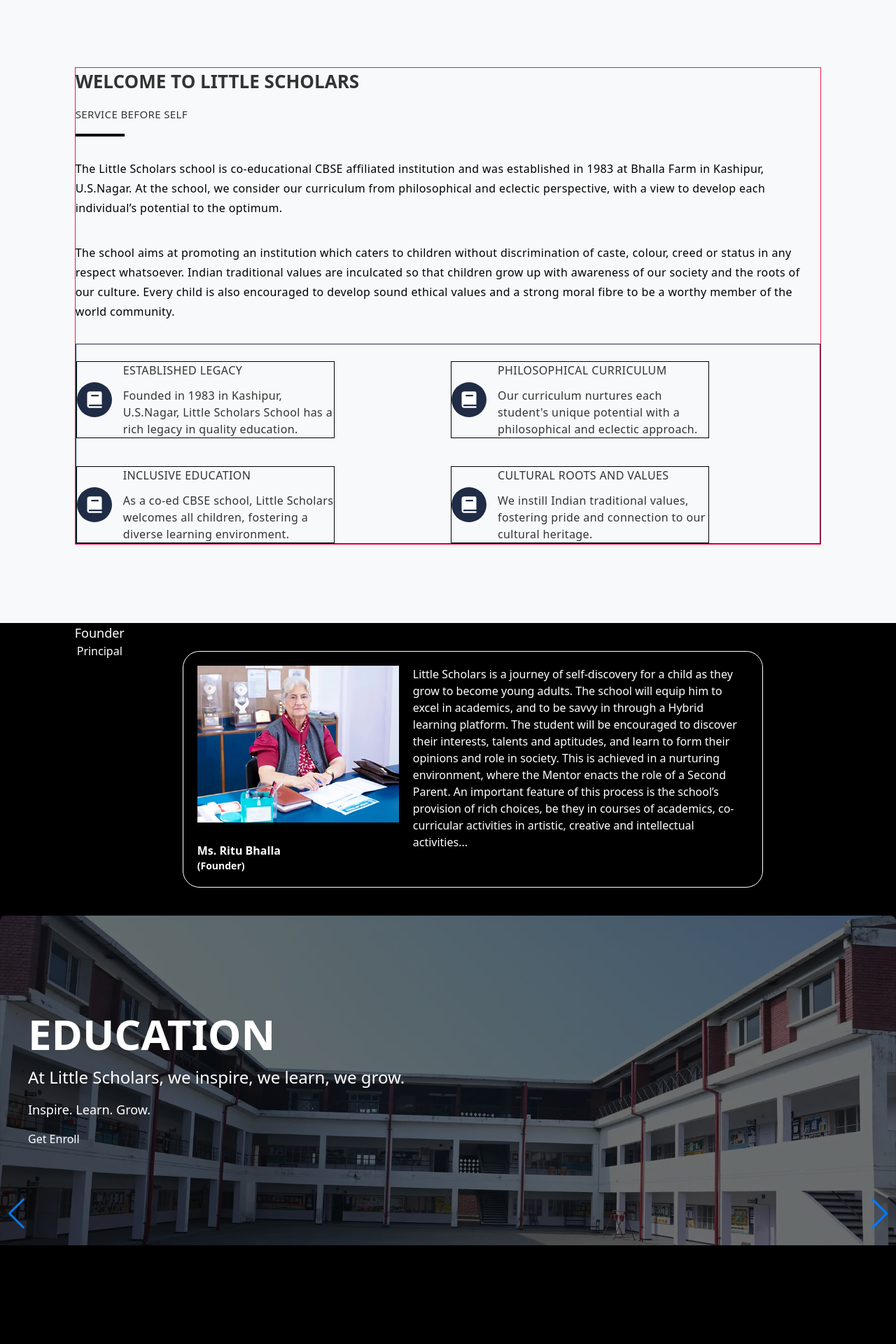
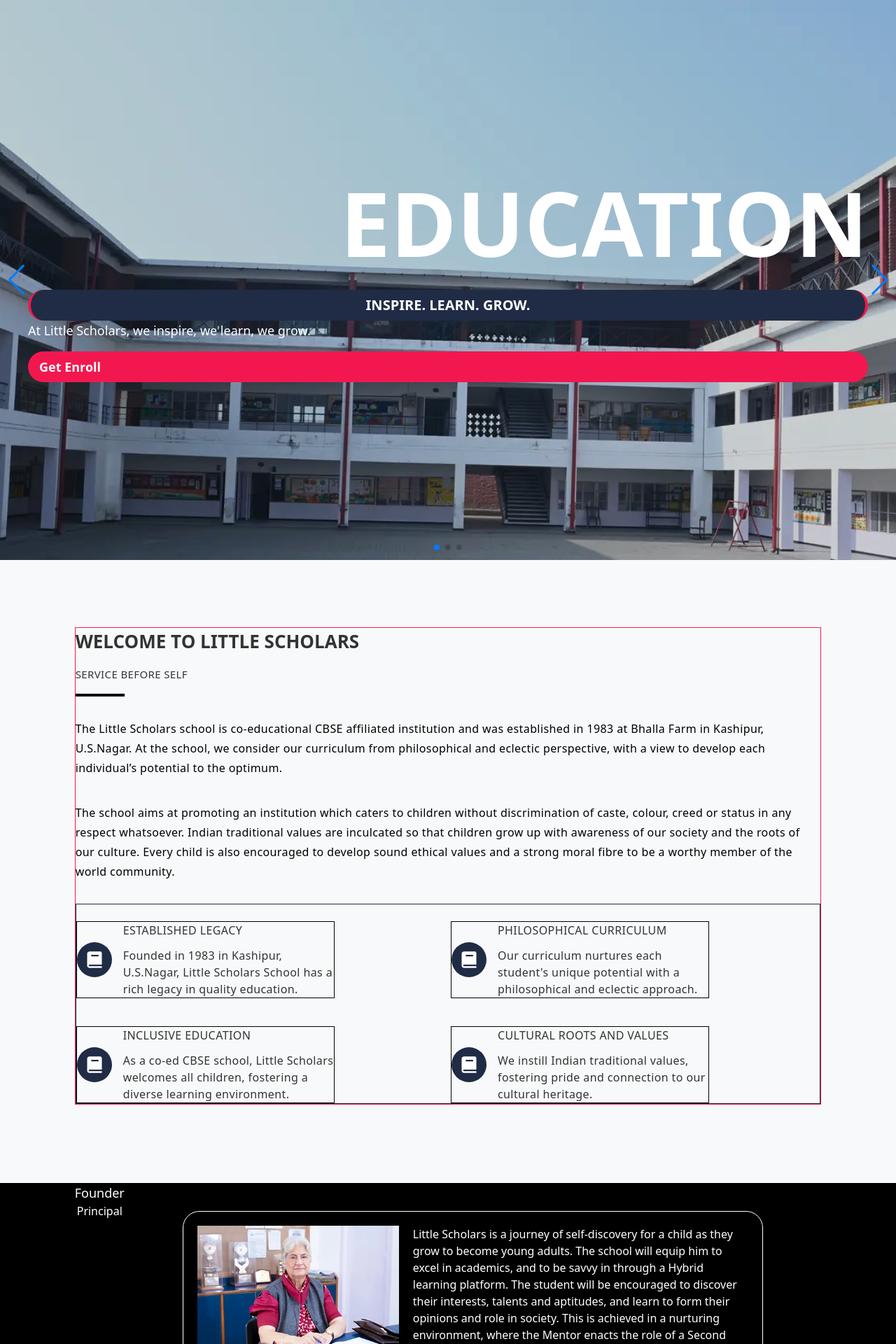
Before and after one commit to kmushafiya003/little-scholar-school-website, a React (Create React App) app: page / in a window 1280 px wide. Shown: the top 1920 px of the page at 70% size. Built offline with nearby package versions, Linux system fonts and the light colour scheme.

Commit message:
slider-nalini

```diff
--- a/src/App.js
+++ b/src/App.js
@@ -13,10 +13,10 @@ import Welcome from './components/home/Welcome';
 function App() {
   return (
     <div className="w-screen min-h-screen overflow-x-hidden bg-black">
-
+       <HeroSection/>
       <Welcome />
       <Message />
-      <HeroSection/>
+
 
 
 
--- a/src/components/home/HeroSection.jsx
+++ b/src/components/home/HeroSection.jsx
@@ -4,7 +4,9 @@ import 'swiper/css';
 import 'swiper/css/navigation';
 import 'swiper/css/pagination';
 import 'swiper/css/autoplay';
-import { Navigation, Pagination, Autoplay } from 'swiper/modules';
+import 'swiper/css/effect-fade'; // Import effect styles
+import { Navigation, Pagination, Autoplay, EffectFade } from 'swiper/modules';
+import '../../App.css'; // Your custom styles
 
 import image1 from '../../images/hero_section_img_1.webp';
 import image2 from '../../images/hero_section_img_2.webp';
@@ -14,46 +16,71 @@ const images = [image1, image2, image3];
 
 const HeroSection = () => {
   return (
-    <section id="home" className="">
-      <div className="container-fluid p-0">
-        <div className="row">
-          <div className="col">
+    <section id="home" className="h-screen">
+      <div className="relative w-full h-full p-0">
         <Swiper
-              spaceBetween={50}
+          spaceBetween={0}
           slidesPerView={1}
           navigation
           pagination={{ clickable: true }}
-              modules={[Navigation, Pagination, Autoplay]}
-              className="rounded-lg overflow-hidden h-full"
+          modules={[Navigation, Pagination, Autoplay, EffectFade]}
+          className="h-full"
           loop={true}
           autoplay={{ delay: 10000 }} // 10000ms = 10 seconds
+          effect="fade" // Using the fade effect
+          speed={500} // Transition speed
         >
           {images.map((image, index) => (
-                <SwiperSlide key={index}>
+            <SwiperSlide key={index} className="relative h-full">
               <img src={image} alt={`Slide ${index}`} className="w-full h-full object-cover" />
-                  <div className="absolute top-0 left-0 w-full h-full flex flex-col justify-center items-start p-10 bg-black bg-opacity-50 text-white">
+              <div
+                className={`absolute top-0 left-0 w-full h-full flex flex-col justify-center items-${
+                  index === 0 ? 'start' : index === 1 ? 'center' : 'end'
+                } p-10 bg-black bg-opacity-5 text-white`}
+              >
                 {index === 0 && (
                   <>
-                        <h2 className="text-6xl font-bold uppercase mb-4">Education</h2>
-                        <p className="text-2xl mb-4">At Little Scholars, we inspire, we learn, we grow.</p>
-                        <p className="text-lg mb-4">Inspire. Learn. Grow.</p>
-                        <a href="https://onlineregistration.littlescholars-kashipur.com/OnlineRegistration/" className="btn btn-flat btn-theme-colored2 text-white">Get Enroll</a>
+                    <h2 className="text-xxl md:text-9xl font-bold uppercase mb-4 text-right">Education</h2>
+                    <div className="bg-dark-blue text-center uppercase font-semibold text-lg md:text-xl text-white border-0 border-r-4 border-l-4 border-red rounded-full px-4 py-2 md:px-5 md:py-2 mt-4">
+                      Inspire. Learn. Grow.
+                    </div>
+                    <p className="text-base md:text-lg mb-4">At Little Scholars, we inspire, we learn, we grow.</p>
+                    <a
+                      href="https://onlineregistration.littlescholars-kashipur.com/OnlineRegistration/"
+                      className="bg-red hover:bg-bright-black text-white font-semibold text-base md:text-lg py-1 px-3 md:py-2 md:px-4 rounded-full"
+                    >
+                      Get Enroll
+                    </a>
                   </>
                 )}
                 {index === 1 && (
                   <>
-                        <h2 className="text-6xl font-bold uppercase mb-4">Education</h2>
-                        <p className="text-2xl mb-4">Little Scholars: Where Bright Futures Begin.</p>
-                        <p className="text-lg mb-4">Bright Futures Begin Here.</p>
-                        <a href="https://onlineregistration.littlescholars-kashipur.com/OnlineRegistration/" className="btn btn-flat btn-theme-colored2 text-white">Get Enroll</a>
+                    <h2 className="text-xxl md:text-9xl font-bold uppercase mb-4 text-right">Education</h2>
+                    <div className="bg-dark-blue text-center uppercase font-semibold text-xl md:text-2xl text-white border-0 border-r-6 border-l-6 border-red rounded-full px-4 py-2 md:px-6 md:py-3 mt-4">
+                      Bright Futures Begin Here
+                    </div>
+                    <p className="text-lg md:text-xl mb-4 text-center">Little Scholars: Where Bright Futures Begin.</p>
+                    <a
+                      href="https://onlineregistration.littlescholars-kashipur.com/OnlineRegistration/"
+                      className="bg-red hover:bg-bright-black text-white font-semibold text-lg md:text-xl py-2 px-4 md:py-3 md:px-6 rounded-full"
+                    >
+                      Get Enroll
+                    </a>
                   </>
                 )}
                 {index === 2 && (
                   <>
-                        <h2 className="text-6xl font-bold uppercase mb-4">Education</h2>
-                        <p className="text-2xl mb-4">Little Scholars: Unlocking Every Child's Potential.</p>
-                        <p className="text-lg mb-4">Unlock Potential.</p>
-                        <a href="https://onlineregistration.littlescholars-kashipur.com/OnlineRegistration/" className="btn btn-flat btn-theme-colored2 text-white">Get Enroll</a>
+                    <h2 className="text-xxl md:text-9xl font-bold uppercase mb-4 text-right">Education</h2>
+                    <div className="bg-dark-blue text-center uppercase font-semibold text-xl md:text-2xl text-white border-0 border-l-6 border-red rounded-full px-4 py-2 md:px-6 md:py-3 mt-4">
+                      Unlock Potential.
+                    </div>
+                    <p className="text-lg md:text-xl mb-4 text-right">Little Scholars: Unlocking Every Child's Potential.</p>
+                    <a
+                      href="https://onlineregistration.littlescholars-kashipur.com/OnlineRegistration/"
+                      className="bg-red hover:bg-bright-black text-white font-semibold text-lg md:text-lg py-2 px-4 md:py-3 sm:px-6"
+                    >
+                      Get Enroll
+                    </a>
                   </>
                 )}
               </div>
@@ -61,13 +88,8 @@ const HeroSection = () => {
           ))}
         </Swiper>
       </div>
-        </div>
-      </div>
     </section>
   );
 };
 
-
-
-
 export default HeroSection;
--- a/src/index.css
+++ b/src/index.css
@@ -1,3 +1,42 @@
 @tailwind base;
 @tailwind components;
 @tailwind utilities;
+
+/* App.css or a dedicated CSS file */
+.swiper-slide {
+  display: flex;
+  justify-content: center;
+  align-items: center;
+}
+
+.custom-slide {
+  position: relative;
+  overflow: hidden;
+}
+
+.custom-slide img {
+  transition: transform 1s ease;
+}
+
+.swiper-slide-active .custom-slide img {
+  transform: scale(1.1); /* Example scale effect */
+}
+
+.custom-content {
+  position: absolute;
+  bottom: 10%;
+  left: 10%;
+  right: 10%;
+  text-align: center;
+  transition: opacity 1s ease;
+}
+
+.swiper-slide-active .custom-content {
+  opacity: 1;
+}
+
+.swiper-slide-next .custom-content,
+.swiper-slide-prev .custom-content {
+  opacity: 0;
+}
+/* RevolutionSlider.css */
--- a/tailwind.config.js
+++ b/tailwind.config.js
@@ -70,6 +70,10 @@ module.exports = {
 
 
     extend: {
+      fontSize: {
+        'xxl': '4rem', // Custom size
+        '3xl': '3rem', // Example of another custom size
+      },
 
     }
   },
```
Lines whose indentation alone changed are shown as unchanged.
